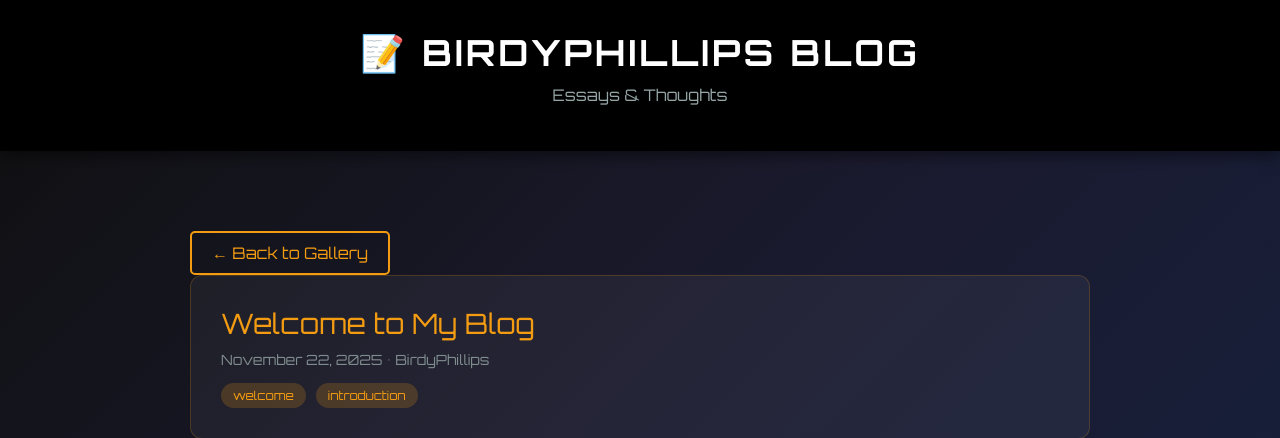
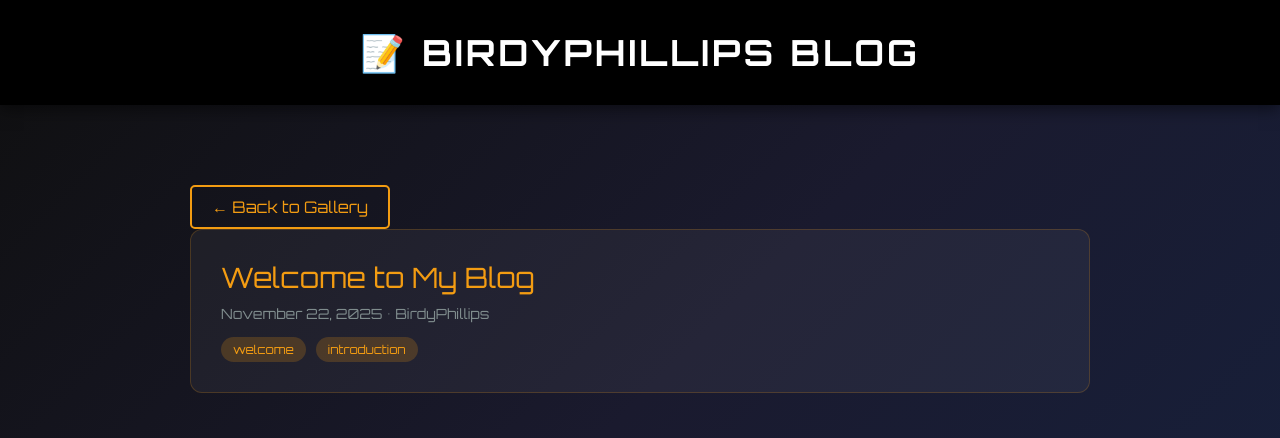
Before and after one commit to birdyphillips/BirdyPhillips, a Flask app: page /blog in a window 1280 px wide. Shown: the top 438 px of the page. Run offline with Flask 3, Linux system fonts and the light colour scheme.

Commit message:
Remove subtitle from blog page header

```diff
--- a/app/templates/blog/index.html
+++ b/app/templates/blog/index.html
@@ -120,7 +120,6 @@
 <body>
     <header>
         <h1 class="brand-title">📝 BirdyPhillips Blog</h1>
-        <p class="subtitle">Essays & Thoughts</p>
     </header>
 
     <div class="container">
```
